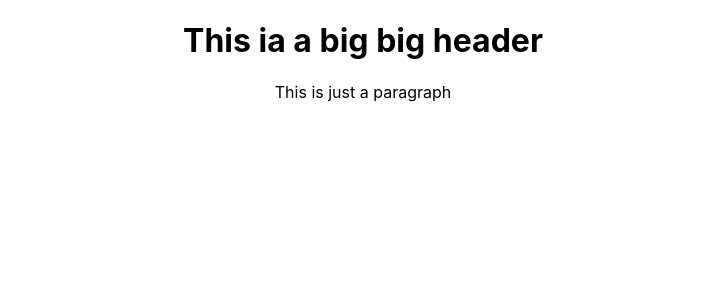
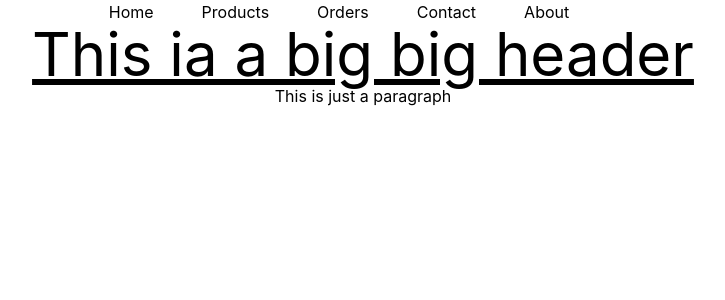
Before and after one commit to SharmiNMooN/react-with-tailwind, a React (Create React App) app: page / in a window 1280 px wide. Shown: the top 300 px of the page, without its empty margins (277-1002 px from the left). Built offline with nearby package versions, Linux system fonts and the light colour scheme.

Commit message:
added Nav bar

```diff
--- /dev/null
+++ b/postcss.config.js
@@ -0,0 +1,6 @@
+module.exports = {
+  plugins: {
+    tailwindcss: {},
+    autoprefixer: {},
+  },
+}
--- a/src/App.js
+++ b/src/App.js
@@ -1,9 +1,11 @@
 import logo from "./logo.svg";
 import "./App.css";
+import NavBar from "./components/NavBar/NavBar";
 
 function App() {
   return (
     <div className="App">
+      <NavBar></NavBar>
       <h1 className="text-6xl underline">This ia a big big header</h1>
       <p>This is just a paragraph</p>
     </div>
--- /dev/null
+++ b/src/components/Link/Link.js
@@ -0,0 +1,11 @@
+import React from "react";
+
+const Link = ({ route }) => {
+  return (
+    <li className="mr-12">
+      <a href={route.path}> {route.name} </a>
+    </li>
+  );
+};
+
+export default Link;
--- /dev/null
+++ b/src/components/NavBar/NavBar.js
@@ -0,0 +1,23 @@
+import React from "react";
+import Link from "../Link/Link";
+
+const NavBar = () => {
+  const routes = [
+    { id: 1, name: "Home", path: "./home" },
+    { id: 2, name: "Products", path: "./home" },
+    { id: 3, name: "Orders", path: "./home" },
+    { id: 4, name: "Contact", path: "./home" },
+    { id: 5, name: "About", path: "./home" },
+  ];
+  return (
+    <nav>
+      <ul className="md:flex justify-center">
+        {routes.map((route) => (
+          <Link key={route.id} route={route}></Link>
+        ))}
+      </ul>
+    </nav>
+  );
+};
+
+export default NavBar;
--- /dev/null
+++ b/tailwind.config.js
@@ -0,0 +1,8 @@
+/** @type {import('tailwindcss').Config} */
+module.exports = {
+  content: ["./src/**/*.{js,jsx,ts,tsx}"],
+  theme: {
+    extend: {},
+  },
+  plugins: [],
+};
```
Also changed, not shown: public/index.html (+4 -4 lines).
